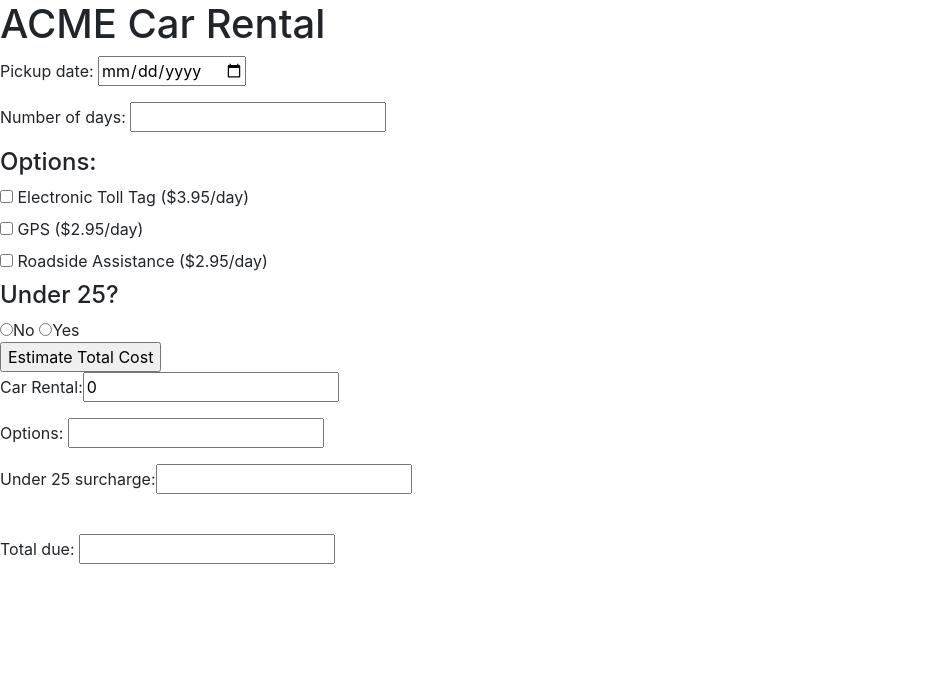
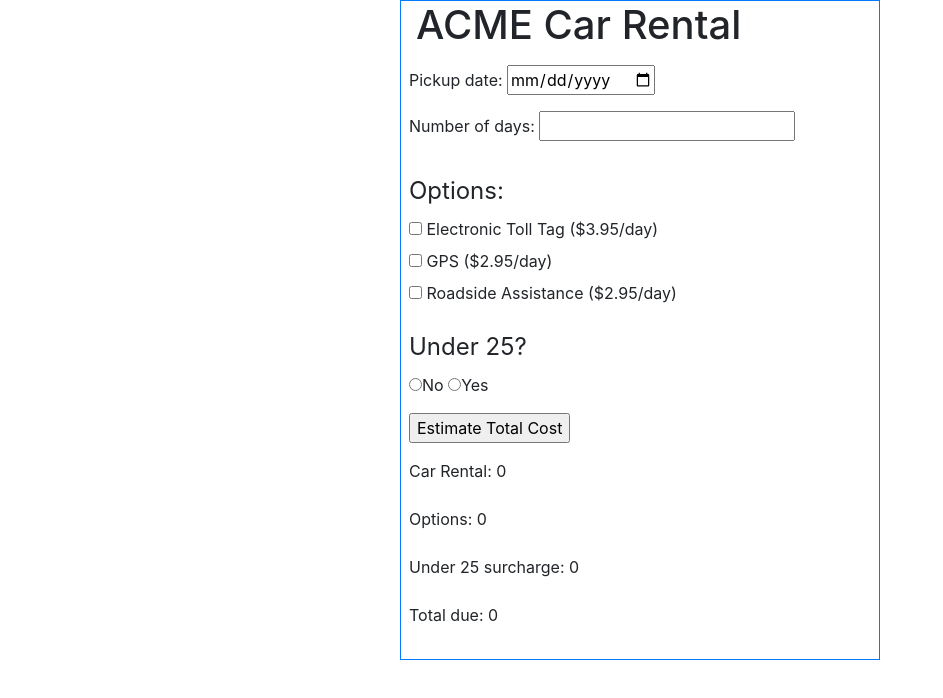
Before and after one commit to BismarTrujillo/CarRental, a plain HTML site: page index.html in a window 1280 px wide. Both pictures are taken after a click on the button "Estimate Total Cost". Shown: the whole page, without its empty margins (0-943 px from the left). Drawn offline with nearby package versions, Linux system fonts and the light colour scheme.

Commit message:
carrental completed

```diff
--- a/index.html
+++ b/index.html
@@ -11,35 +11,43 @@
     <title>ACME Car Rental</title>
 </head>
 
-<body>
+<body class="container-fluid border border-primary" style="width: 30rem;">
     <h1>ACME Car Rental</h1>
-    <div>
+    <div class="row p-2">
         <p>Pickup date: <input id="pickUpField" type="date" /></p>
         <p>Number of days: <input id="numberOfDaysField" type="text" /></p>
     </div>
-    <div>
-        <h4>Options:</h4>
+    <div class="row p-2">
+        <fieldset>
+            <legend>Options:</legend>
             <input type="checkbox" id="tollTag" value="tollTag">
             <label for="tollTag">Electronic Toll Tag ($3.95/day)</label><br>
             <input type="checkbox" id="gps" value="gps">
             <label for="gps">GPS ($2.95/day)</label><br>
             <input type="checkbox" id="roadSide" value="roadSide">
             <label for="roadSide">Roadside Assistance ($2.95/day)</label><br>
+        </fieldset>
     </div>
-    <div>
-        <h4>Under 25?</h4>
+    <div class="row p-2">
+        <fieldset>
+            <legend>Under 25?</legend>
             <input type="radio" name="yesOrNo" id="no" value="no">No
             <input type="radio" name="yesOrNo" id="yes" value="yes">Yes
+        </fieldset>
     </div>
-    <div>
+    <div class="row p-2">
         <input type="button" id="calculateBtn" value="Estimate Total Cost">
     </div>
-    <div>
-        <p>Car Rental:<input id="rentalPrice" type="text" /></p>
-        <p>Options: <input id="options" type="text" /></p>
-        <p>Under 25 surcharge:<input id="ageSurcharge" type="text" /></p><br>
-        <p>Total due: <input id="total" type="text" /></p>
+    <div class="row p-2">
+        <fieldset>
+            <p>Car Rental: <label id="rentalPrice"></label></p>
+            <p>Options: <label id="options"></label> </p>
+            <p>Under 25 surcharge: <label id="ageSurcharge"></label></p>
+            <p>Total due: <label id="total"></label></p>
+
+        </fieldset>
     </div>
+
 
 
 
--- a/script.js
+++ b/script.js
@@ -38,8 +38,14 @@
         total += subTotal * 0.3;
     }
 
-    const rentalPrice = document.getElementById("rentalPrice");
-    rentalPrice.value = Math.round(total*100)/100;
+    const rentalPriceField = document.getElementById("rentalPrice");
+    rentalPriceField.innerHTML = subTotal;
+    const optionsField = document.getElementById("options");
+    optionsField.innerHTML = Math.round(extraPerDay * 100) / 100;
+    const ageSurchargeField = document.getElementById("ageSurcharge");
+    ageSurchargeField.innerHTML = Math.round(subTotal * 30) / 100;
+    const totalField = document.getElementById("total");
+    totalField.innerHTML = Math.round(total * 100) / 100;
 
 
 
```
Lines whose indentation alone changed are shown as unchanged.
